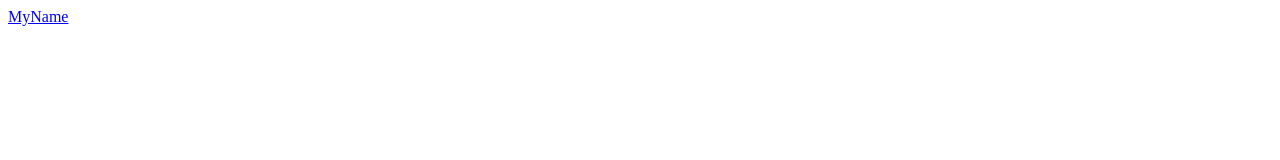
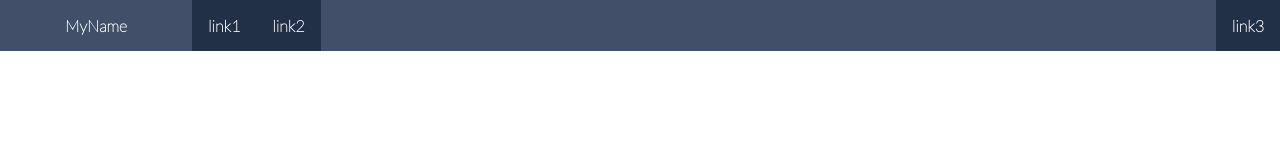
Before and after one commit to Franmb93/responsibe_nav_bar, a plain HTML site: page index.html in a window 1280 px wide. Drawn offline with Linux system fonts and the light colour scheme.

Commit message:
Finished navbar[26/12]

```diff
--- a/index.html
+++ b/index.html
@@ -13,12 +13,36 @@
     <!-- Awesome Fonts -->
     <script src="https://kit.fontawesome.com/9104124eba.js" crossorigin="anonymous"></script>
 
+    <!-- styles -->
+    <link rel="stylesheet" href="styles.css">
+
 </head>
 
 <body>
     <div class="navbar">
-        <a href="#" class="brand">MyName</a>
+        <a href="#" class="toggle" id="navHamburger">
+            <i class="fas fa-grip-lines"></i>
+        </a>
+
+        <a href="#" class="brand"> MyName</a>
+
+        <div class="left">
+            <a href="#" class="link">link1</a>
+            <a href="#" class="link">link2</a>
+
+        </div>
+
+        <div class="right">
+            <a href="#" class="link">link3</a>
+        </div>
     </div>
 </body>
 
+<script>
+    const navHamburger = document.querySelector('#navHamburger');
+    navHamburger.addEventListener('click', (e) => {
+        navHamburger.parentElement.classList.toggle('active');
+    })
+</script>
+
 </html>
--- /dev/null
+++ b/styles.scss
@@ -0,0 +1,99 @@
+$bg-color: #415068 !default;
+$res-bg-color: #223047;
+$text-color: white;
+$toggle-color: black;
+body {
+    margin: 0px;
+}
+
+html {
+    font-family: 'Lato', sans-serif;
+}
+
+.navbar {
+    background: $bg-color;
+}
+
+.navbar div {
+    display: none;
+}
+
+.navbar .toggle,
+.navbar .brand {
+    display: inline-block;
+}
+
+.navbar .link {
+    display: block;
+    text-align: center;
+    padding: 1em;
+    text-decoration: none;
+    font-weight: 900;
+    background-color: $res-bg-color;
+    color: $text-color;
+}
+
+.navbar .link:hover,
+.navbar .link:active {
+    color: #223047;
+    background: white;
+}
+
+.navbar .brand {
+    width: 10em;
+    text-align: center;
+    padding: 1em;
+    color: $text-color;
+    font-weight: 900;
+}
+
+.navbar a {
+    text-decoration: none;
+}
+
+.navbar .toggle {
+    padding: 1em;
+    color: $toggle-color;
+}
+
+@media(min-width: 48em) {
+    .navbar {
+        display: flex;
+    }
+    .navbar div {
+        display: flex;
+    }
+    .navbar .left,
+    .navbar .right {
+        display: flex;
+        flex: 1;
+    }
+    .navbar .link {
+        width: auto;
+    }
+    .navbar .right {
+        justify-content: flex-end;
+    }
+    .navbar .toggle {
+        display: none;
+    }
+}
+
+@media (min-width: 48em) {
+    .navbar div {
+        display: flex;
+    }
+}
+
+@media(max-width: 48em) {
+    .navbar.active .toggle {
+        background: $res-bg-color;
+        color: $text-color;
+    }
+    .navbar .brand {
+        text-align: left;
+    }
+    .navbar.active div {
+        display: block;
+    }
+}
```
Also changed, not shown: styles.css (added), 1 other file.
